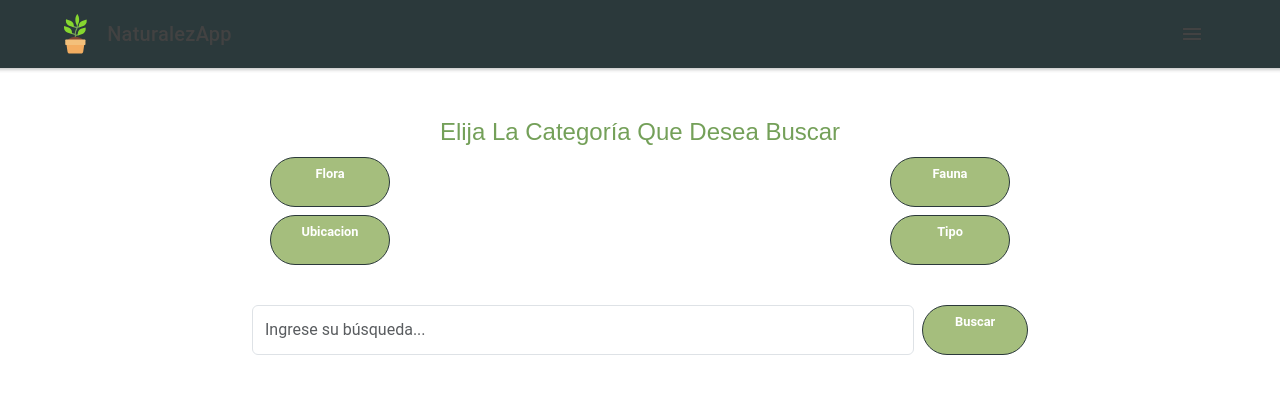
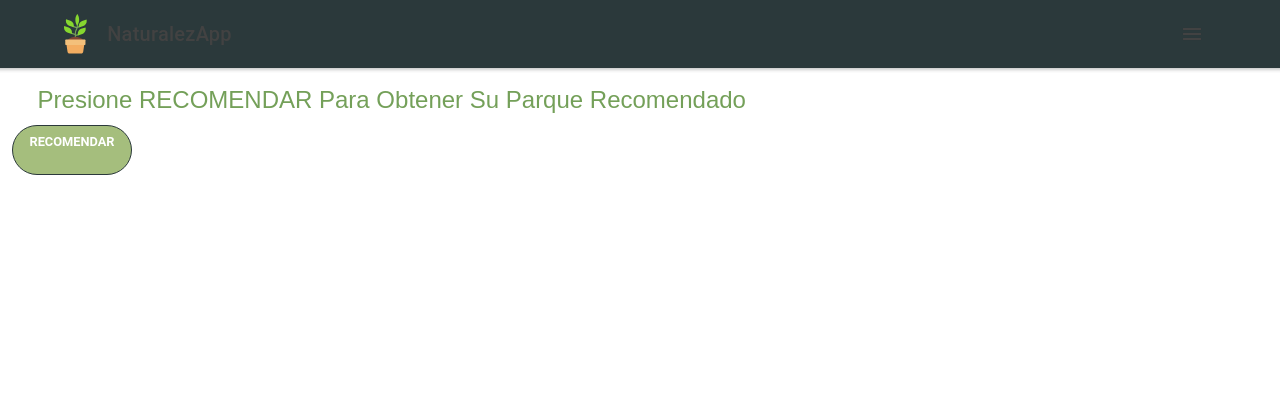
Before and after one commit to JoaquinToro/NaturalezApp, a React (Create React App) app in the folder IonicNaturalezApp/: page /Recomendar_Parque in a window 1280 px wide. Shown: the top 394 px of the page. Built offline with nearby package versions, Linux system fonts and the light colour scheme; sample sign-in values are in the browser's storage.

Commit message:
Modify Recomendar_Parque

```diff
--- a/IonicNaturalezApp/src/pages/Recomendar_Parque.css
+++ b/IonicNaturalezApp/src/pages/Recomendar_Parque.css
@@ -32,6 +32,12 @@
   .tabla{
     justify-content: center !important;
     display: flex;
+  }
+
+  .cbutton{
+    text-align: center !important;
+    align-self: center;
+    margin: 30px;
   }
 
   .busqueda{
--- a/IonicNaturalezApp/src/pages/Recomendar_Parque.tsx
+++ b/IonicNaturalezApp/src/pages/Recomendar_Parque.tsx
@@ -9,12 +9,20 @@ import HeaderN from "../components/HeaderN";
 import { CardInterface } from "../utils/CardInterface";
 import { ResultInterface } from "../utils/ResultInterface";
 import Resultado from "../components/Resultado";
+import CardDatos from "../components/CardDatos";
 
 
 const Recomendar_Parque: React.FC = () =>{
+    const placeholder = {
+        id:0,
+        image:"assets/placeholder/placeholder-image.jpg",
+        title:"Lorem Ipsum",
+        description:"Lorem ipsum dolor sit amet consectetur adipiscing elit posuere, non mauris gravida tellus sapien vehicula. " +
+                    "Ligula eu vestibulum rutrum arcu erat id platea, ultrices fames blandit quisque quis laoreet suspendisse cursus, dapibus lectus aliquet ac nisl nun."
+      };
 
     const [busqueda,setBusqueda] = useState('');
-    const [parqueRecomendado,setParqueRecomendado] = useState('')
+    const [parqueRecomendado, setParqueRecomendado] = useState<CardInterface>(placeholder);
     const [filtros,setFiltros] = useState([])
     const [filtroActual,setFiltroActual] = useState('')
     const [resultados,setResultados]=useState([])
@@ -37,11 +45,30 @@ const Recomendar_Parque: React.FC = () =>{
         return;
     }
 
+    const buscarParque = async () =>{
+        try{
+            const response = await axios.get('http://localhost:3001/getParques');
+            const randIndex = Math.floor(Math.random() * response.data.length);
+
+            const temp = {
+              id: response.data[randIndex].id,
+              image:response.data[randIndex].images ? response.data[randIndex].images.split(',')[0] : "assets/placeholder/placeholder-image.jpg",
+              title:response.data[randIndex].name,
+              description:response.data[randIndex].description,
+            };
+
+            setParqueRecomendado(temp);
+          }catch{
+            console.log("Error");
+          }
+          return;
+    }
+
     return(
         <IonPage>
             <HeaderN/>
             <IonContent id="main">
-                <div className="menu-botones">
+            {/* <div className="menu-botones">
                     <h2>Elija la categoría que desea Buscar</h2>
                 <div className="row align-items-center">
                     <div className="col-6 mb-2 tabla">
@@ -65,18 +92,25 @@ const Recomendar_Parque: React.FC = () =>{
                         <input className="form-control me-2" type="search" placeholder="Ingrese su búsqueda..." aria-label="Search"/>
                          <button className="btn btn-outline-success" type="button" onClick={()=>realizarBusqueda(busqueda)}>Buscar</button>
                     </form>
+                    <button className="btn btn-outline-success cbtutton" type="button" onClick={()=>realizarBusqueda(busqueda)}>Buscar</button>
                 </div>
+            ¨*/}
+                <div className="container-fluid">
+                    <h2>Presione RECOMENDAR para obtener su parque recomendado</h2>
+                        <button title="Recomendar parque" type="button" className="btn btn-primary" onClick={buscarParque}>RECOMENDAR</button>
+                    </div>
+
                 <div className="container px-4 py-4 bg-white caja-resultados">
                     {
-                        resultados.length > 0 ? resultados.map((r : ResultInterface, index:number)=>{
-                            <IonRow key={r.id || index}>
-                                <IonCol>
-                                    <Resultado r={r} />
-                                </IonCol>
-                            </IonRow>
-                        })
-                        :<></>
+                        parqueRecomendado.title != "Lorem Ipsum" ?
+                        <div className="container px-4 py-4 bg-white caja-resultados">
+                            <a href={`/Parques/${parqueRecomendado.title}`}>
+                                <CardDatos c={parqueRecomendado}/>
+                            </a>
+
+                        </div> : <></>
                     }
+
                 </div>
                 <FooterN/>
             </IonContent>
```
